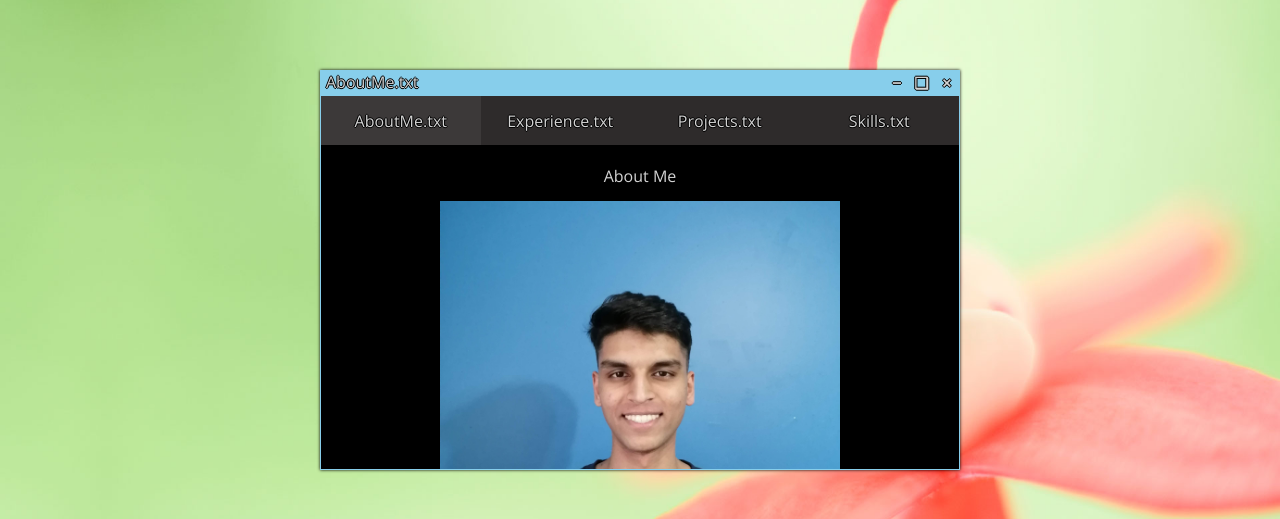
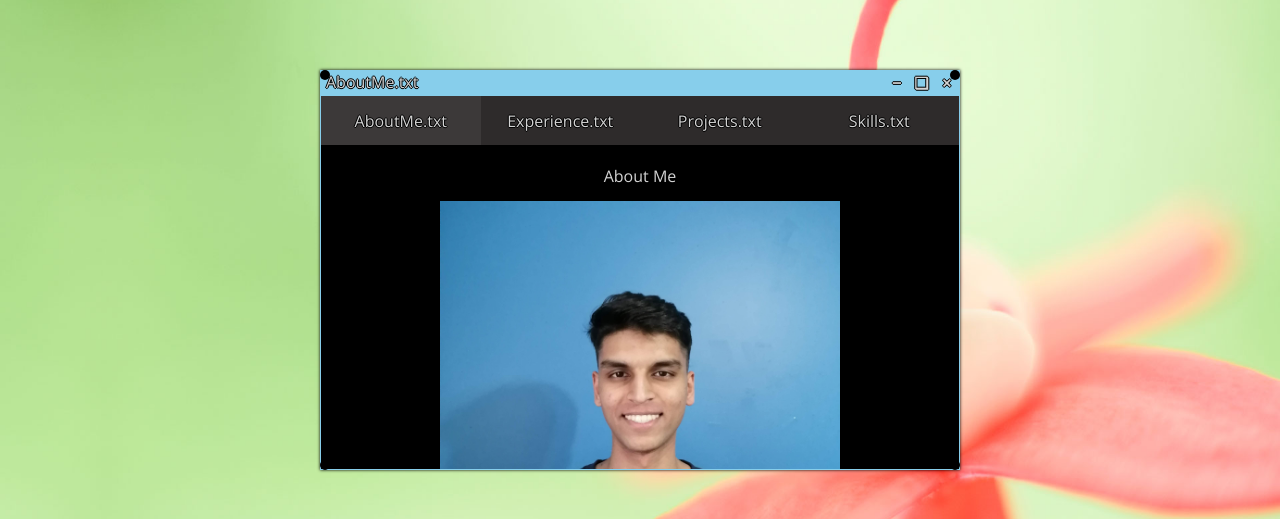
Before and after one commit to ZeshanQureshi/zeshan-os, a Vue app: page / in a window 1280 px wide. Both pictures are taken after a click on the element 101 px from the left and 773 px from the top of the page. Shown: the part 130-649 px from the top of the page. Built offline with nearby package versions, Linux system fonts and the light colour scheme.

Commit message:
Added Resizing

```diff
--- a/src/App.vue
+++ b/src/App.vue
@@ -11,6 +11,10 @@
   -->
 
   <div v-show='windowState == "Open"' class="window animate__fadeInUp" :class='{ "window-full": windowSize == "Full" }' ref="draggableContainer" id="draggable-container">
+    <div @mousedown="resizeWindow" class="window-resizer ne"></div>
+    <div @mousedown="resizeWindow" class="window-resizer nw"></div>
+    <div @mousedown="resizeWindow" class="window-resizer sw"></div>
+    <div @mousedown="resizeWindow" class="window-resizer se"></div>
     <div class="window-menu">
       <div class="window-menu-top" id="draggable-header" @mousedown="dragMouseDown">
         <h2 class="window-tag">{{ fileName }}</h2>
@@ -254,6 +258,14 @@ export default {
         clientY: undefined,
         movementX: 0,
         movementY: 0
+      },
+      sizeX: undefined,
+      sizeY: undefined,
+      sizing: {
+        clientX: undefined,
+        clientY: undefined,
+        movementX: 0,
+        movementY: 0
       }
     }
   },
@@ -308,7 +320,6 @@ export default {
     },
     windowSizing() {
       if(this.windowSize == "Window") {
-        this.windowSize = "Full"
         this.saveY = this.$refs.draggableContainer.style.top;
         this.saveX = this.$refs.draggableContainer.style.left;
         this.$refs.draggableContainer.style.top = "0px";
@@ -325,7 +336,7 @@ export default {
     dragMouseDown: function (event) {
       if (this.windowSize != "Full") {
         event.preventDefault()
-      // get the mouse cursor position at startup:
+        //get the mouse cursor position at startup:
         this.positions.clientX = event.clientX
         this.positions.clientY = event.clientY
         document.onmousemove = this.elementDrag
@@ -354,7 +365,33 @@ export default {
         document.onmouseup = null
         document.onmousemove = null
       }
-    }
+    },
+    resizeWindow: function (event)  {
+      if (this.windowSize != "Full") {
+        event.preventDefault()
+        //get the mouse cursor position at startup:
+        this.sizing.clientX = event.clientX
+        this.sizing.clientY = event.clientY
+        document.onmousemove = this.elementResize
+        document.onmouseup = this.closeDragElement
+      }
+    },
+    elementResize: function (event) {
+      event.preventDefault()
+      if (this.windowSize != "Full") {
+        this.sizing.movementX = this.sizing.clientX - event.clientX
+        this.sizing.movementY = this.sizing.clientY - event.clientY
+        this.sizing.clientX = event.clientX
+        this.sizing.clientY = event.clientY
+        let currentWidth = document.getElementById('draggable-container').offsetWidth
+        let currentHeight = document.getElementById('draggable-container').offsetHeight
+        console.log(this.$refs.draggableContainer.style.width);
+        console.log(this.$refs.draggableContainer.style.height);
+        // set the element's new size:
+        document.getElementById('draggable-container').style.width = (currentWidth - this.sizing.movementX) + 'px'
+        document.getElementById('draggable-container').style.height = (currentHeight - this.sizing.movementY) + 'px'
+      }
+    },
   },
   directives: {
     clickOutside: vClickOutside.directive
@@ -486,14 +523,47 @@ ul {
   width: 50%;
   border: 1px solid skyblue;
   background-color: skyblue;
-  position: fixed;
+  position: absolute;
   top: 25%;
   left: 25%;
   box-sizing: border-box;
   -moz-box-shadow: 0 0 3px black;
   -webkit-box-shadow: 0 0 3px black;
   box-shadow: 0 0 3px black;
-  z-index: 10;
+  z-index: 2;
+}
+
+.window-resizer {
+  position: absolute;
+  width: 10px;
+  height: 10px;
+  border-radius: 5px;
+  background-color: black;
+  z-index: 100;
+}
+
+.nw {
+  top: -1px;
+  left: -1px;
+  cursor: nw-resize;
+}
+
+.ne {
+  top: -1px;
+  right: -1px;
+  cursor: ne-resize;
+}
+
+.sw {
+  bottom: -1px;
+  left: -1px;
+  cursor: sw-resize;
+}
+
+.se {
+  bottom: -1px;
+  right: -1px;
+  cursor: se-resize;
 }
 
 .window-text-header {
```
